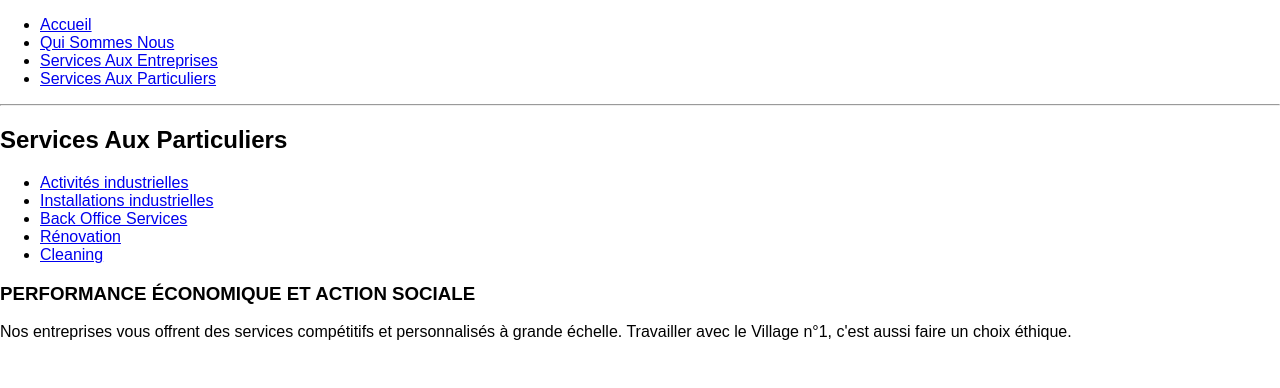
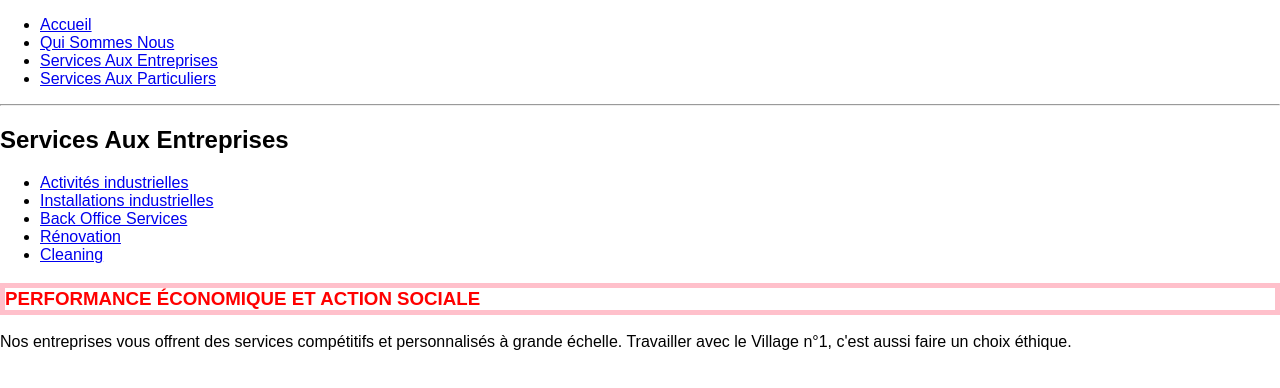
Before and after one commit to debraive/filrouge-village-n-1, a React (Create React App) app in the folder multipage/: page /services-aux-entreprises in a window 1280 px wide. Shown: the top 388 px of the page. Built offline with nearby package versions, Linux system fonts and the light colour scheme.

Commit message:
update menu and submenu

```diff
--- /dev/null
+++ b/multipage/src/components/CategoriesMenus/SEMenu.js
@@ -0,0 +1,39 @@
+import {Component} from "react"
+import React from "react"
+import {Link} from 'react-router-dom'
+
+const SEMenu = ({match}) => (
+    <div>
+        <h2>Services Aux Entreprises</h2>
+        <ul>
+            <li>
+                <Link
+                    to={`${match.url}/Activite_Industrielles`} replace>
+                    Activités industrielles
+                </Link>
+            </li>
+            <li>
+                <Link to={`${match.url}/Installations`} replace>
+                    Installations industrielles
+                </Link>
+            </li>
+            <li>
+                <Link to={`${match.url}/Back_Office_Services`} replace>
+                    Back Office Services
+                </Link>
+            </li>
+            <li>
+                <Link to={`${match.url}/Renovation`} replace>
+                    Rénovation
+                </Link>
+            </li>
+            <li>
+                <Link to={`${match.url}/Cleaning`} replace>
+                    Cleaning
+                </Link>
+            </li>
+        </ul>
+    </div>
+)
+
+export default SEMenu
--- a/multipage/src/components/ServicesEntreprise.js
+++ b/multipage/src/components/ServicesEntreprise.js
@@ -1,56 +1,32 @@
-import {Component} from "react"
-import React from "react"
+import React, {Component} from "react"
 import Topic from './Topic';
-import {
-    Route,
-    Link
-} from 'react-router-dom'
+import {Route, Link} from 'react-router-dom'
+import SEMenu from "./CategoriesMenus/SEMenu";
+
 
 class ServiceE extends Component {
+
     render() {
         const match = this.props.match;
         return (
             <div>
-                <h2>Services Aux Particuliers</h2>
-                <ul>
-                    <li>
-                        <Link to={`${match.url}/Activite_Industrielles`}>
-                            Activités industrielles
-                        </Link>
-                    </li>
-                    <li>
-                        <Link to={`${match.url}/Installations`}>
-                            Installations industrielles
-                        </Link>
-                    </li>
-                    <li>
-                        <Link to={`${match.url}/Back_Office_Services`}>
-                            Back Office Services
-                        </Link>
-                    </li>
-                    <li>
-                        <Link to={`${match.url}/Renovation`}>
-                            Rénovation
-                        </Link>
-                    </li>
-                    <li>
-                        <Link to={`${match.url}/Cleaning`}>
-                            Cleaning
-                        </Link>
-                    </li>
-                </ul>
-
-                <Route path={`${match.url}/:topicId`} component={Topic}/>
                 <Route exact path={match.url} render={() => (
                     <div>
-                        <h3>PERFORMANCE ÉCONOMIQUE ET ACTION SOCIALE</h3>
+                        <SEMenu match={match}/>
+                        <h3 style={divStyle}>PERFORMANCE ÉCONOMIQUE ET ACTION SOCIALE</h3>
                         <p>Nos entreprises vous offrent des services compétitifs et personnalisés à grande échelle.
                             Travailler avec le Village n°1, c'est aussi faire un choix éthique.</p>
                     </div>
                 )}/>
+                <Route path={`${match.url}/:topicId`} component={Topic}/>
             </div>
         )
     }
 }
 
+const divStyle = {
+    color:'red',
+    border: '5px solid pink'
+};
+
 export default ServiceE;
--- a/multipage/src/components/ServicesEntrepriseContent/Cleaning.js
+++ b/multipage/src/components/ServicesEntrepriseContent/Cleaning.js
@@ -1,5 +1,5 @@
-import {Component} from "react"
-import React from "react"
+import React, {Component} from "react"
+
 
 class Cleaning extends Component {
     render() {
--- a/multipage/src/components/ServicesEntrepriseContent/Renovation.js
+++ b/multipage/src/components/ServicesEntrepriseContent/Renovation.js
@@ -1,5 +1,4 @@
-import {Component} from "react"
-import React from "react"
+import React,{Component} from "react"
 
 class Renovation extends Component {
     render() {
--- /dev/null
+++ b/multipage/src/components/ServicesEntrepriseContent/SubMenu.js
@@ -0,0 +1,34 @@
+import {Component} from "react"
+import React from "react"
+import {Link} from 'react-router-dom'
+
+const SubMenu = ({match}) => (
+    <div>
+        <ul><li><Link to={`/services-aux-entreprises/Activite_Industrielles`} replace>Activités industrielles
+                </Link>
+            </li>
+            <li>
+                <Link to={`/services-aux-entreprises/Installations`} replace>
+                    Installations industrielles
+                </Link>
+            </li>
+            <li>
+                <Link to={`/services-aux-entreprises/Back_Office_Services`} replace>
+                    Back Office Services
+                </Link>
+            </li>
+            <li>
+                <Link to={`/services-aux-entreprises/Renovation`} replace>
+                    Rénovation
+                </Link>
+            </li>
+            <li>
+                <Link to={`/services-aux-entreprises/Cleaning`} replace>
+                    Cleaning
+                </Link>
+            </li>
+        </ul>
+    </div>
+)
+
+export default SubMenu
--- a/multipage/src/components/Topic.js
+++ b/multipage/src/components/Topic.js
@@ -1,19 +1,20 @@
 import React, {Component} from 'react';
 import Renovation from "./ServicesEntrepriseContent/Renovation"
 import Cleaning from "./ServicesEntrepriseContent/Cleaning";
+import SubMenu from "./ServicesEntrepriseContent/SubMenu";
 
 class Topic extends Component {
 
-    renderComponent(link) {
+    renderComponent(link, match) {
         switch (link) {
             case "Renovation":
-                return <Renovation/>;
+                return <Renovation match={match}/>;
             case "Cleaning":
-                return <Cleaning/>;
+                return <Cleaning match={match}/>;
             case "backOffice":
-                return <Renovation/>;
+                return <Renovation match={match}/>;
             case "horticulture":
-                return <Renovation/>;
+                return <Renovation match={match}/>;
         }
     }
 
@@ -22,7 +23,8 @@ class Topic extends Component {
         const match = this.props.match;
         return (
             <div>
-                {this.renderComponent(match.params.topicId)}
+                <SubMenu match={match}/>
+                {this.renderComponent(match.params.topicId, match)}
             </div>
         )
     }
```
